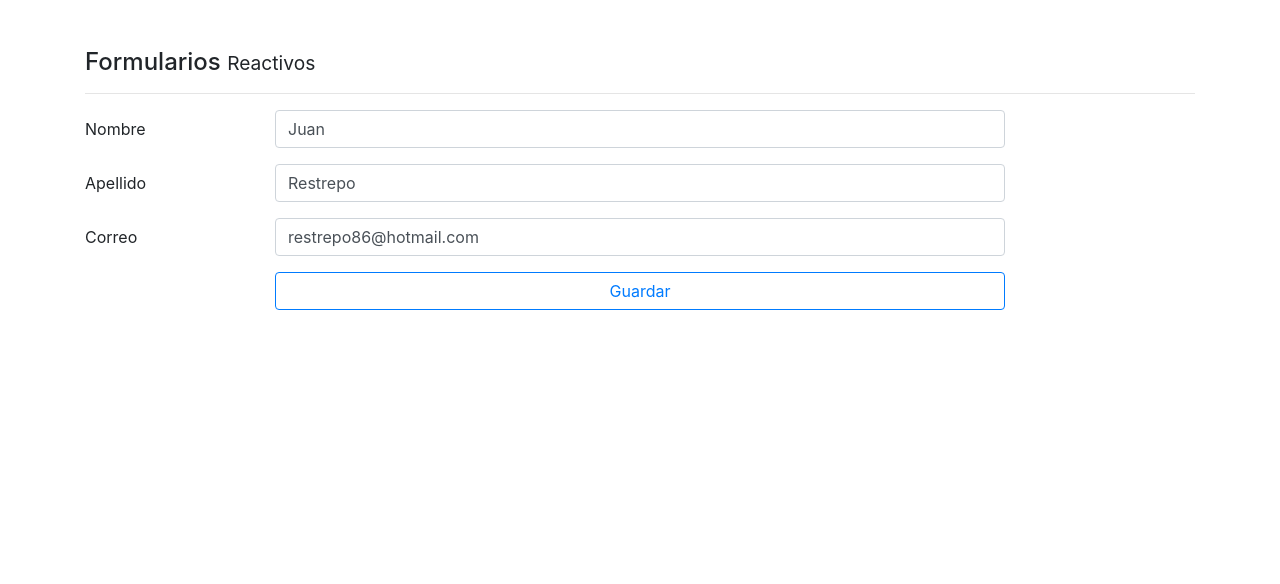
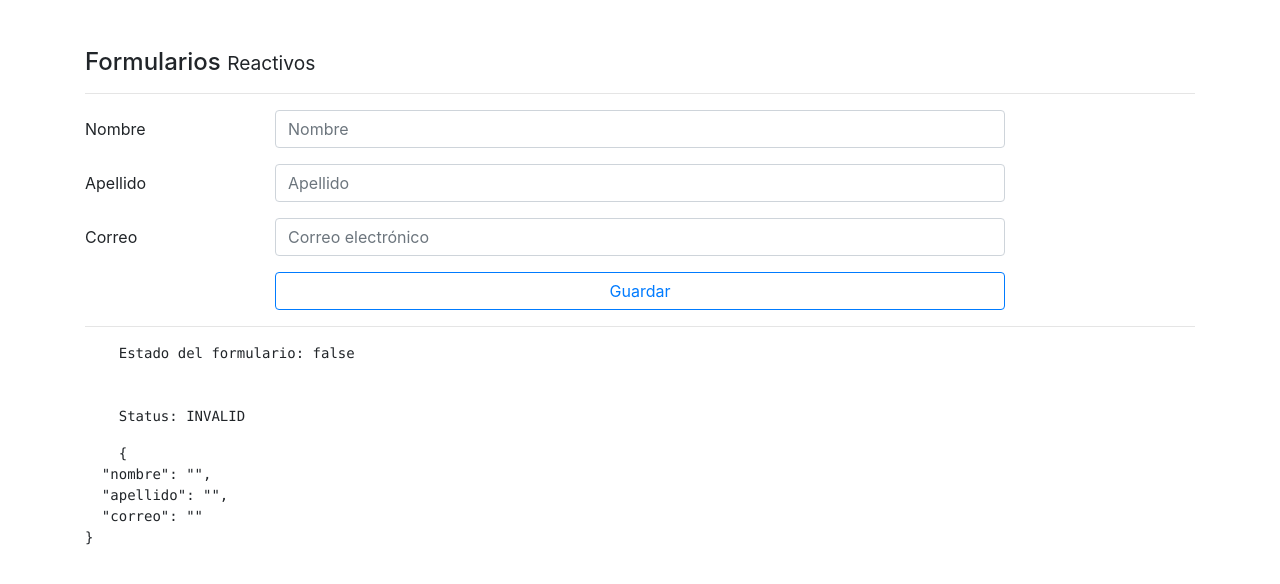
Before and after one commit to restrepo86/formularios, an Angular app: page /reactivo in a window 1280 px wide. Shown: the top 584 px of the page. Built offline with nearby package versions, Linux system fonts and the light colour scheme.

Commit message:
Se agregan validaciones desde la clase TS al formulario reactivo y se le retiran los valores por defecto

```diff
--- a/src/app/pages/reactive/reactive.component.html
+++ b/src/app/pages/reactive/reactive.component.html
@@ -42,3 +42,14 @@
     </div>
 
 </form>
+
+<hr>
+<pre>
+    Estado del formulario: {{ formulario.valid }}
+    <br>
+    Status: {{ formulario.status }}
+</pre>
+
+<pre>
+    {{ formulario.value | json }}
+</pre>
--- a/src/app/pages/reactive/reactive.component.ts
+++ b/src/app/pages/reactive/reactive.component.ts
@@ -1,5 +1,5 @@
 import { Component, OnInit } from '@angular/core';
-import { FormGroup, FormBuilder } from '@angular/forms';
+import { FormGroup, FormBuilder, Validators } from '@angular/forms';
 
 @Component({
   selector: 'app-reactive',
@@ -21,9 +21,9 @@
 
   crearFormulario() {
     this.formulario = this.formBuider.group({
-      nombre: ['Juan'],
-      apellido: ['Restrepo'],
-      correo: ['restrepo86@hotmail.com']
+      nombre: ['', [Validators.required, Validators.minLength(3)]],
+      apellido: ['', Validators.required],
+      correo: ['', [Validators.required, Validators.pattern('[a-z0-9._%+-]+@[a-z0-9.-]+\.[a-z]{2,3}$')]]
     });
   }
 
```
